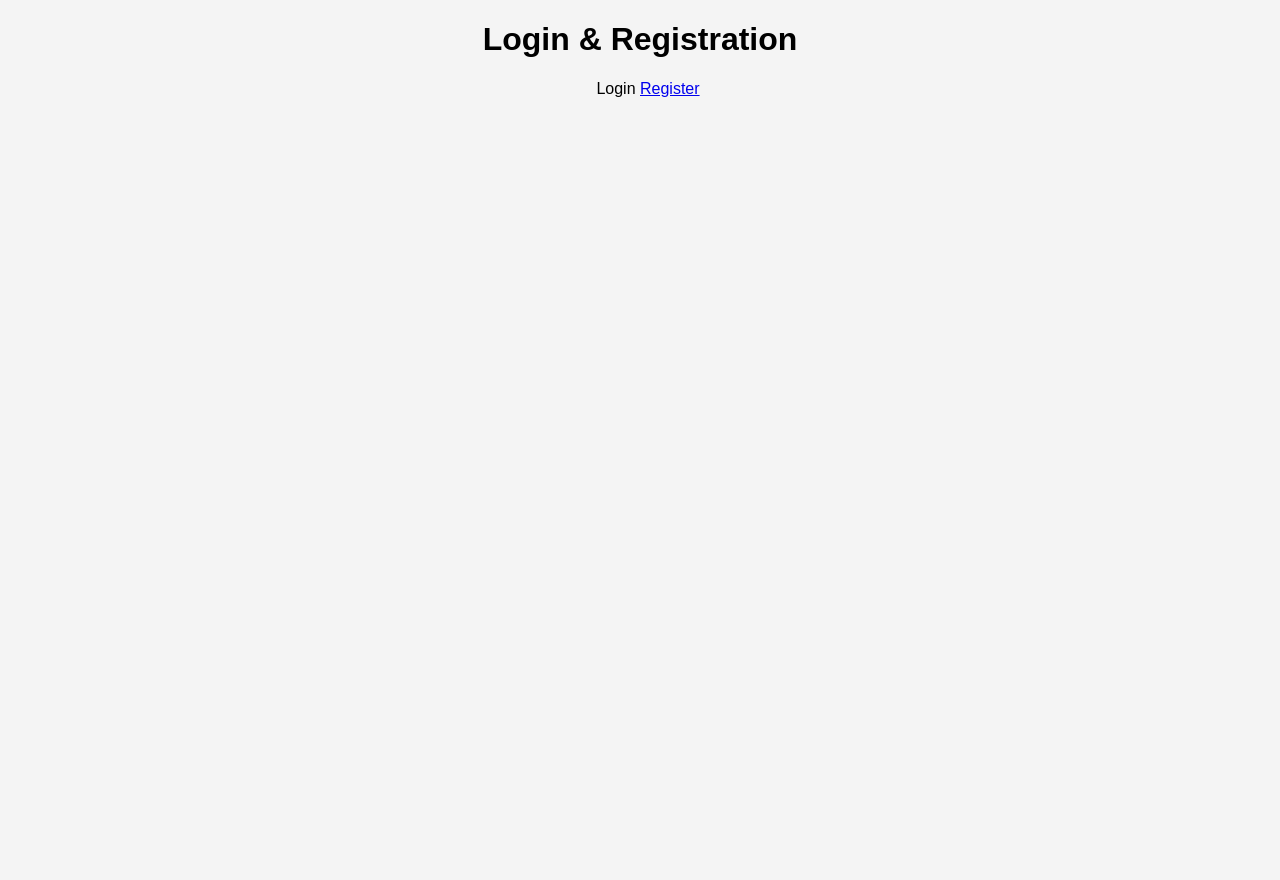
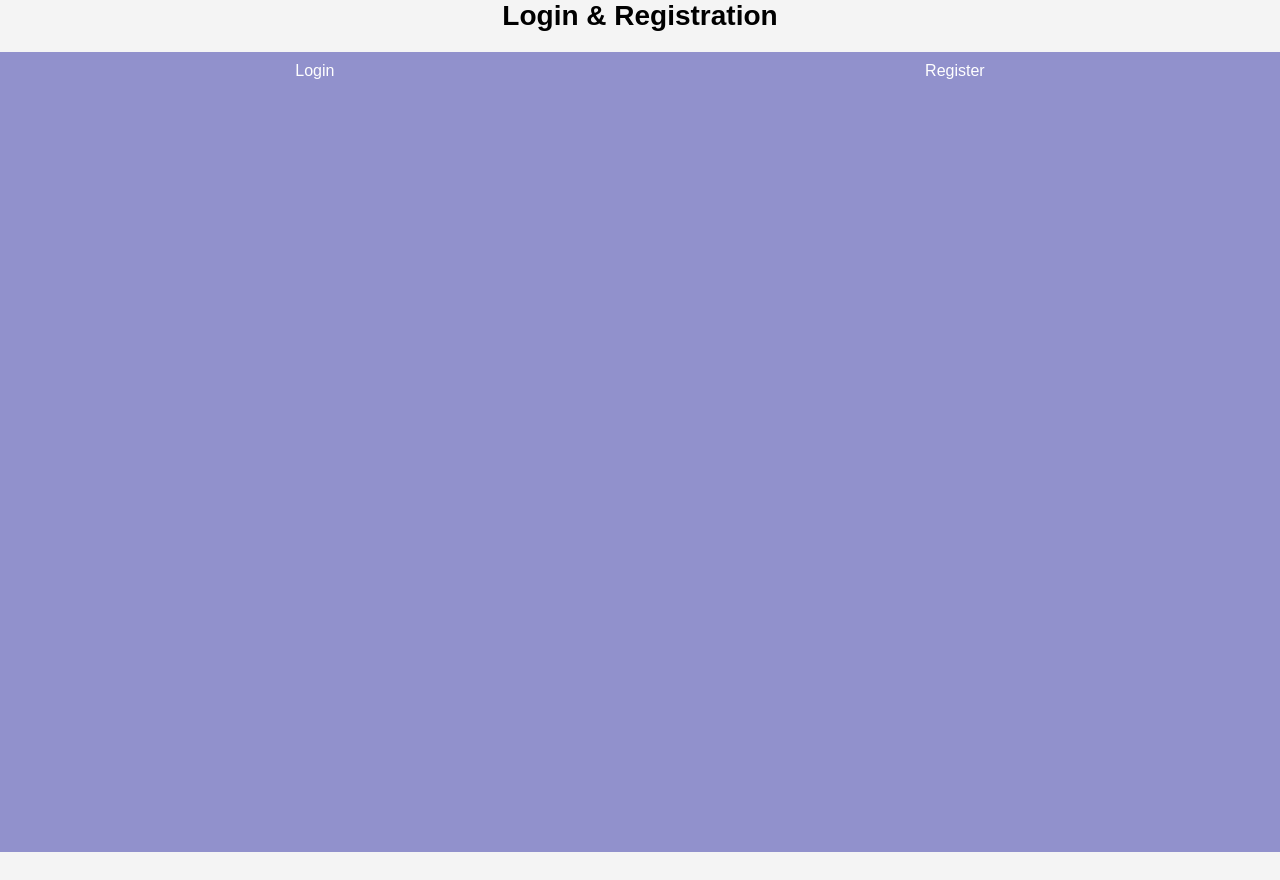
Before and after one commit to ngziyi868-tech/Final_project_setup, a website: page public/index.html in a window 1280 px wide. After the commit the page ends 852 px from the top, so only its background shows below. Drawn offline with Linux system fonts and the light colour scheme.

Commit message:
adding classes

```diff
--- a/public/index.html
+++ b/public/index.html
@@ -3,15 +3,18 @@
   <head>
     <meta charset="UTF-8" />
     <meta name="viewport" content="width=device-width, initial-scale=1.0" />
-    <link rel="stylesheet" href="/style.css">
+    <link rel="stylesheet" href="/style.css" />
     <title>Movie App</title>
   </head>
   <body>
     <h1>Login & Registration</h1>
     <div class="hero">
-      <div class="form-box"
-    <a href="/login.html">Login</a>
-    <a href="/register.html">Register</a>
+      <div class="form-box">
+        <div class="button-box">
+          <a href="/login.html">Login</a>
+          <a href="/register.html">Register</a>
+        </div>
+      </div>
     </div>
   </body>
 </html>
--- a/public/style.css
+++ b/public/style.css
@@ -1,28 +1,93 @@
-.hero{
-    height:100%;
-    width: 100%;
-    background: linear-gradient(rgba(0,0,0,0.4), rgba(0,0,0,0.4), url(https://img.magnific.com/free-photo/movie-background-collage_23-2149876028.jpg?semt=ais_hybrid&w=740&q=80));
-    background-position: center;
-    background-size: cover;
-    position: absolute;
+/* =========================
+   RESET
+========================= */
+* {
+  margin: 0;
+  padding: 0;
+  box-sizing: border-box;
+  font-family: Arial, sans-serif;
+}
 
+/* =========================
+   GLOBAL TYPOGRAPHY
+========================= */
+h1 {
+  margin-bottom: 20px;
+  font-size: 28px;
+}
+
+/* =========================
+   HERO SECTION
+========================= */
+.hero {
+  height: 100vh;
+  width: 100%;
+  position: absolute;
+
+  background-color: rgb(145, 145, 204);
+
+  background-position: center;
+  background-size: cover;
+  background-repeat: no-repeat;
+}
+
+/* =========================
+   FORM AREA
+========================= */
+.form-box {
+  position: relative;
+  z-index: 2;
+}
+
+/* =========================
+   BUTTON BOX (LOGIN / REGISTER LINKS)
+========================= */
+.button-box {
+  display: flex;
+  justify-content: space-around;
+  position: relative;
+  margin-bottom: 20px;
+}
+
+.button-box a {
+  text-decoration: none;
+  color: white;
+  padding: 10px 20px;
+  border-radius: 6px;
+  transition: 0.3s;
+}
+
+.button-box a:hover {
+  background: rgba(255,255,255,0.15);
+}
+
+/* =========================
+   BODY (REMOVED CONFLICTS FIXED)
+========================= */
+body {
+  text-align: center;
+  background: #f4f4f4;
 }
 
 
 
-body {
-  font-family: Arial, sans-serif;
-  background: #f4f4f4;
-  text-align: center;
-}
-
+/* =========================
+   MOVIE CARDS
+========================= */
 .movie-card {
   background: white;
   padding: 10px;
   margin: 10px auto;
   width: 200px;
+
   border-radius: 10px;
-  box-shadow: 0 2px 6px rgba(0,0,0,0.2);
+  box-shadow: 0 4px 10px rgba(0,0,0,0.2);
+
+  transition: transform 0.2s;
+}
+
+.movie-card:hover {
+  transform: scale(1.05);
 }
 
 .movie-card img {
```
Also changed, not shown: public/login.html (+3 -5 lines), public/movies.html (+5 -1 lines).
